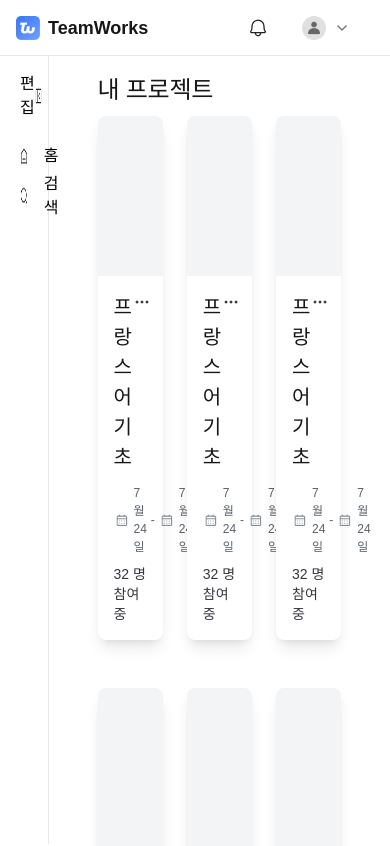
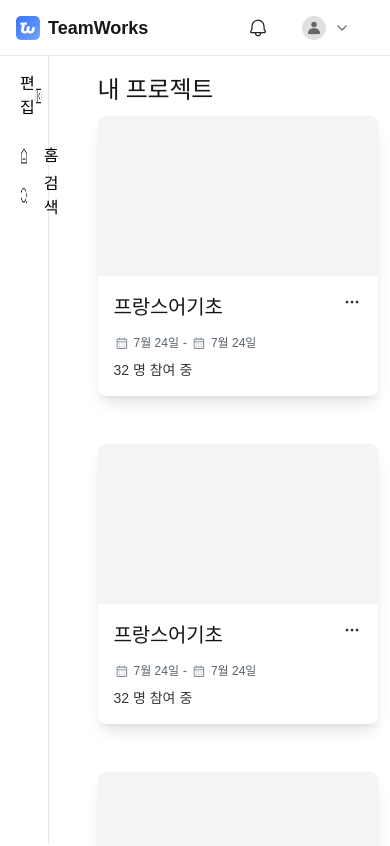
Before and after one commit to LeeKangRyong/teamworks-fe, a Next.js app: page /projects in a window 390 px wide. Shown: the top 846 px of the page. Built offline with nearby package versions, Linux system fonts and the light colour scheme; a web font is replaced by a local one.

Commit message:
ProjectCards로 반응형 수정 (고정 px + 최대 3열에서 width에 따라 grid 줄어드는 방식)

```diff
--- a/src/widgets/Cards/ui/ProjectCards.jsx
+++ b/src/widgets/Cards/ui/ProjectCards.jsx
@@ -5,7 +5,7 @@ import { Add } from "@/features/projects";
 export function ProjectCards() {
     return (
         <section>
-            <section className="grid grid-cols-3 gap-x-6 gap-y-12 w-full h-full">
+            <section className="grid gap-x-6 gap-y-12 w-full h-full" style={{gridTemplateColumns: 'repeat(auto-fit, minmax(max(280px, calc((100% - 48px) / 3)), 1fr))'}}>
                 <ProjectCard title="프랑스어기초" duration="7월 24일" members="32">
                     <More />
                 </ProjectCard>
@@ -42,6 +42,5 @@ export function ProjectCards() {
             </section>
             <Add />
         </section>
-
     );
 }
```
